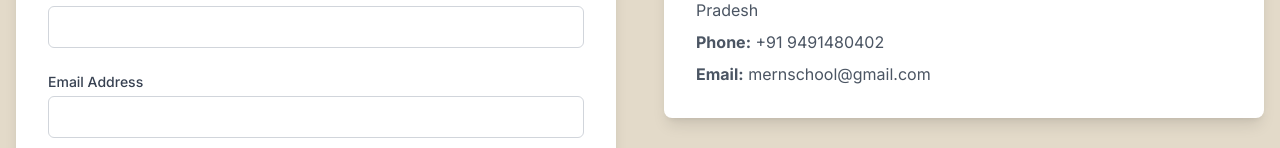
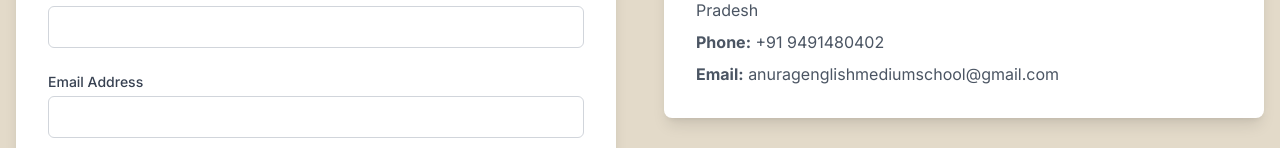
Before and after one commit to murali-N-tech/Anurag-school-website, a React (Vite) app in the folder client/: page /contact in a window 1280 px wide. Shown: the part 331-479 px from the top of the page. Built offline with nearby package versions, Linux system fonts and the light colour scheme; grey boxes are pictures that could not be loaded.

Commit message:
Update ContactPage.jsx

```diff
--- a/client/src/pages/ContactPage.jsx
+++ b/client/src/pages/ContactPage.jsx
@@ -61,7 +61,7 @@ function ContactPage() {
             <h2 className="text-2xl font-semibold mb-4">Contact Information</h2>
             <p className="text-gray-600 mb-2"><strong>Address:</strong>D.No.11-283, Anurag Nagar, Ponangi Road, Dt, Eluru, Andhra Pradesh </p>
             <p className="text-gray-600 mb-2"><strong>Phone:</strong> +91 9491480402</p>
-            <p className="text-gray-600"><strong>Email:</strong> mernschool@gmail.com</p>
+            <p className="text-gray-600"><strong>Email:</strong> anuragenglishmediumschool@gmail.com</p>
           </div>
           <div className="bg-white rounded-lg shadow-lg overflow-hidden">
             <iframe
```
